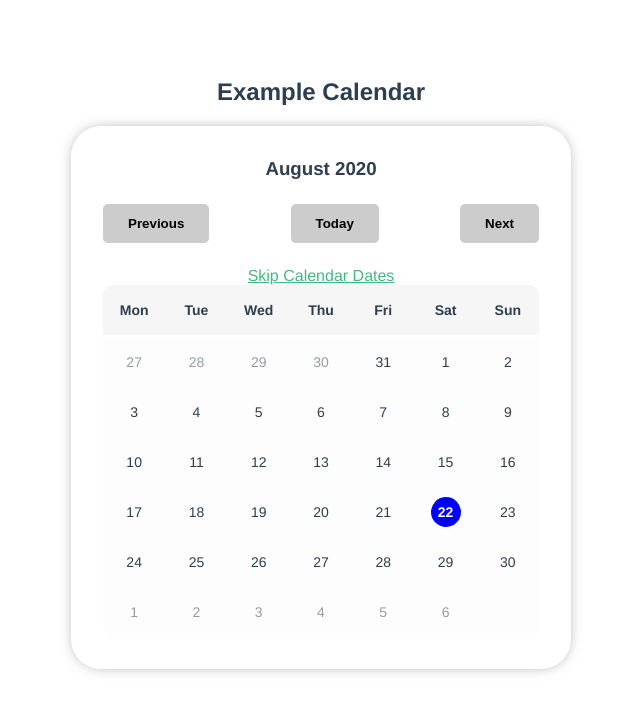
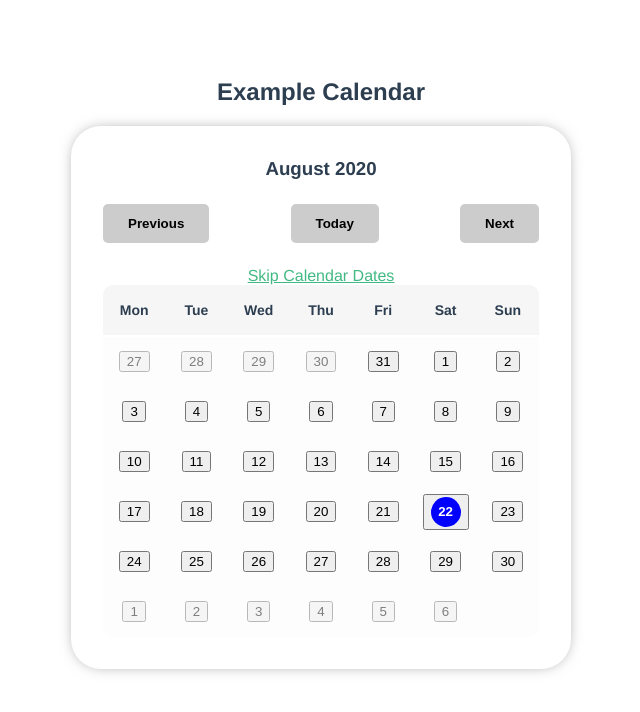
Before and after one commit to Cjameek/vue-simple-calendar, a Vue app: page / in a window 1280 px wide. Shown: the top 712 px of the page, without its empty margins (319-959 px from the left). Built offline with nearby package versions, Linux system fonts and the light colour scheme.

Commit message:
Wrap single day label in button

```diff
--- a/src/components/CalendarMonthDayItem.vue
+++ b/src/components/CalendarMonthDayItem.vue
@@ -1,6 +1,8 @@
 <template>
   <td class="calendar-days__day" :class="{'calendar-days__day--not-current': !isCurrentMonth, 'calendar-days__day--today': isCurrentDay}">
-      <span class="calendar-days__label">{{label}}</span>
+      <button class="calendar-days__button" href="#">
+        <span class="calendar-days__label">{{label}}</span>
+      </button>
   </td>
 </template>
 
```
